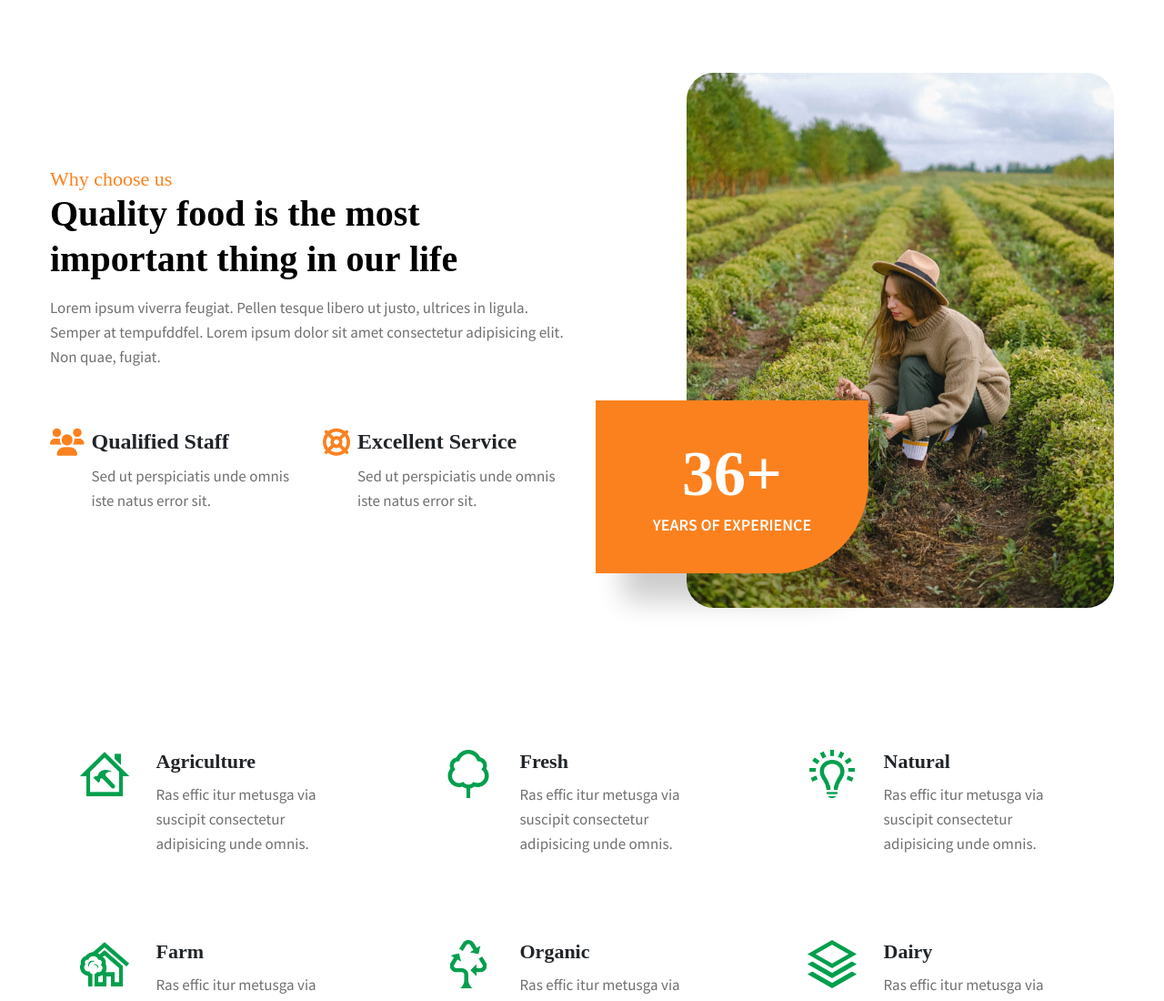
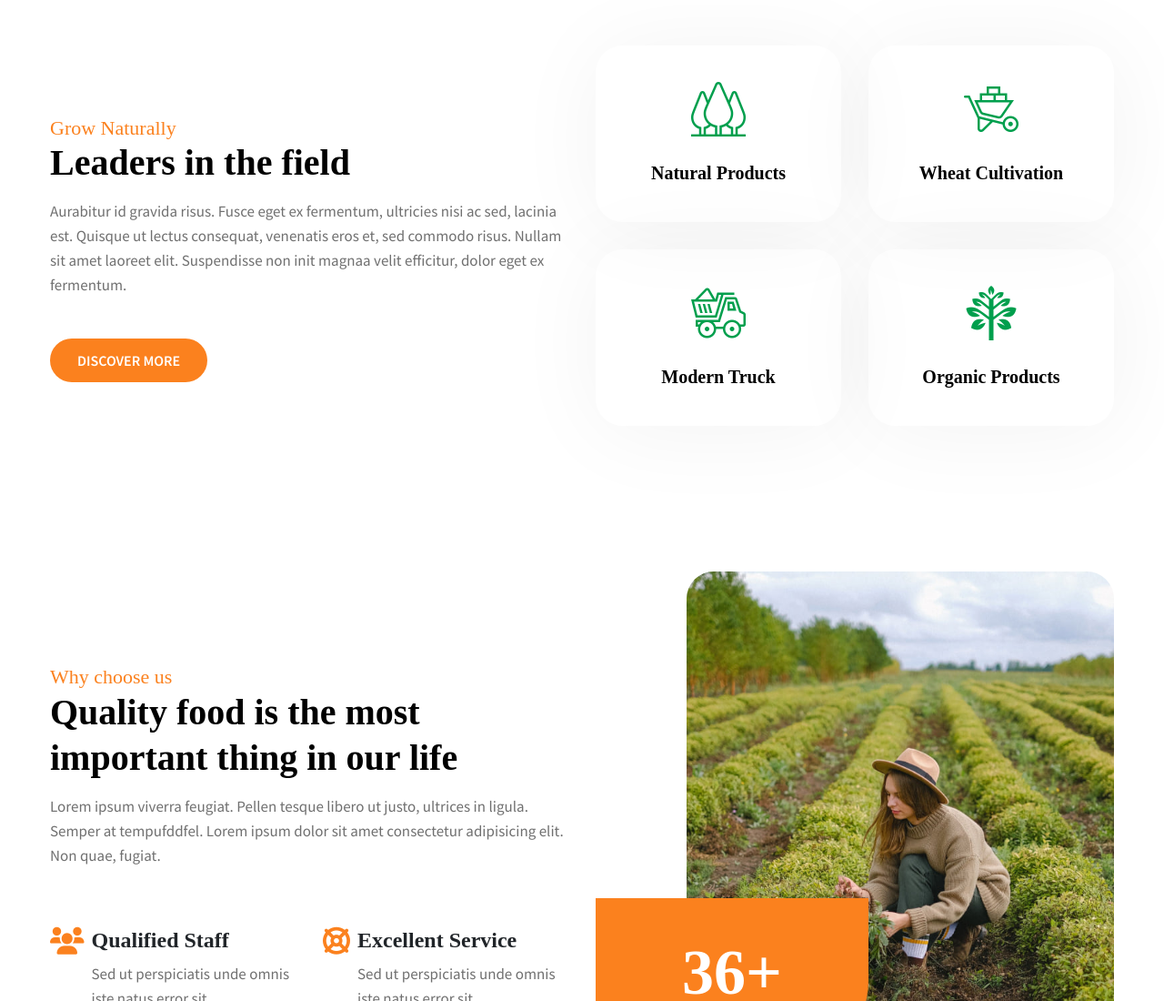
Before and after one commit to tulna07/farmstead, a plain HTML site: page index.html in a window 1280 px wide. Shown: the top 1100 px of the page at 91% size. Drawn offline with nearby package versions, Linux system fonts and the light colour scheme; a web font is replaced by a local one.

Commit message:
Xong works section

```diff
--- a/assets/styles/main.css
+++ b/assets/styles/main.css
@@ -66,6 +66,25 @@ p {
   color: #707070;
 }
 
+/* Custom Button */
+.btn-custom {
+  padding: 12px 30px;
+  font-size: 16px;
+  text-transform: uppercase;
+  font-weight: 600;
+  color: #fff;
+
+  background: var(--primary-color);
+  border: none;
+  border-radius: 30px;
+
+  transition: background-color 0.5s;
+}
+
+.btn-custom:hover {
+  background-color: var(--secondary-color);
+}
+
 /*-------------- Tran Duc Thanh --------------*/
 /**
   * Header
@@ -84,6 +103,43 @@ p {
   */
 
 /* TODO: Style Works Section below this line */
+#works {
+  padding: 50px 0;
+}
+
+#works .section-headings {
+  margin-bottom: 45px;
+}
+
+.works-item {
+  margin-bottom: 30px;
+  padding: 40px 0;
+  box-shadow: 2px 5px 100px rgba(0, 0, 0, 0.05);
+  border-radius: 30px;
+
+  transition: box-shadow 0.3s;
+}
+
+.works-item:hover {
+  box-shadow: 2px 5px 120px rgba(0, 0, 0, 0.1);
+}
+
+.works-item__img {
+  width: 60px;
+  margin-bottom: 25px;
+}
+
+.works-item__title > a {
+  font-size: 20px;
+  font-weight: 600;
+  color: #000;
+
+  transition: color 0.5s;
+}
+
+.works-item__title > a:hover {
+  color: var(--secondary-color);
+}
 
 /**
   * Services Section
@@ -95,6 +151,8 @@ p {
 /**
   * Features Section
   */
+
+/* TODO: Style Features Section below this line */
 #features {
   padding: 80px 0;
 }
@@ -189,12 +247,6 @@ p {
 
   transition: color 0.3s;
 }
-
-/**
-  * Carousel Section
-  */
-
-/* TODO: Features Carousel Section below this line */
 
 /**
   * Products Section
@@ -493,6 +545,23 @@ p {
 }
 
 @media (max-width: 992px) {
+  /* Works Section */
+  #works .subheading {
+    font-size: 20px;
+  }
+
+  #works .secondary-heading {
+    font-size: 35px;
+  }
+
+  #works .section-headings {
+    margin-bottom: 25px;
+  }
+
+  #works .btn-custom {
+    margin-bottom: 20px;
+  }
+
   /* Features Section */
   #features .secondary-heading {
     font-size: 35px;
@@ -552,6 +621,20 @@ p {
 }
 
 @media (max-width: 768px) {
+  /* Works Section */
+  #works .subheading {
+    font-size: 18px;
+  }
+
+  #works .secondary-heading {
+    font-size: 32px;
+    margin-bottom: 5px;
+  }
+
+  #works .btn-custom {
+    margin-bottom: 45px;
+  }
+
   /* Features Section */
   #features .subheading {
     font-size: 18px;
--- a/index.html
+++ b/index.html
@@ -67,10 +67,73 @@
     <!--  Works Section -->
     <section id="works">
       <div class="container">
-        <div class="row">
-          <div class="col-6"></div>
-          <div class="col-3"></div>
-          <div class="col-3"></div>
+        <div class="row align-items-center">
+          <div class="col-lg-6">
+            <div class="section-headings">
+              <h3 class="subheading">Grow Naturally</h3>
+              <h2 class="secondary-heading">Leaders in the field</h2>
+              <p class="text-heading">
+                Aurabitur id gravida risus. Fusce eget ex fermentum, ultricies
+                nisi ac sed, lacinia est. Quisque ut lectus consequat, venenatis
+                eros et, sed commodo risus. Nullam sit amet laoreet elit.
+                Suspendisse non init magnaa velit efficitur, dolor eget ex
+                fermentum.
+              </p>
+            </div>
+            <button class="btn-custom">DISCOVER MORE</button>
+          </div>
+          <div class="col-lg-6">
+            <div class="row">
+              <div class="col-sm-6">
+                <div class="works-item text-center">
+                  <img
+                    class="works-item__img"
+                    src="assets/images/img4.png"
+                    alt="works image 1"
+                  />
+                  <h4 class="works-item__title text-capitalize">
+                    <a href="#">Natural Products</a>
+                  </h4>
+                </div>
+              </div>
+              <div class="col-sm-6">
+                <div class="works-item text-center">
+                  <img
+                    class="works-item__img"
+                    src="assets/images/img2.png"
+                    alt="works image 2"
+                  />
+                  <h4 class="works-item__title text-capitalize">
+                    <a href="#">Wheat Cultivation</a>
+                  </h4>
+                </div>
+              </div>
+              <div class="col-sm-6">
+                <div class="works-item text-center">
+                  <img
+                    class="works-item__img"
+                    src="assets/images/img1.png"
+                    alt="works image 3"
+                  />
+                  <h4 class="works-item__title text-capitalize">
+                    <a href="#">Modern Truck</a>
+                  </h4>
+                </div>
+              </div>
+              <div class="col-sm-6">
+                <div class="works-item text-center">
+                  <img
+                    class="works-item__img"
+                    src="assets/images/img3.png"
+                    alt="works image 4"
+                  />
+                  <h4 class="works-item__title text-capitalize">
+                    <a href="#">Organic Products</a>
+                  </h4>
+                </div>
+              </div>
+            </div>
+          </div>
         </div>
       </div>
     </section>
```
